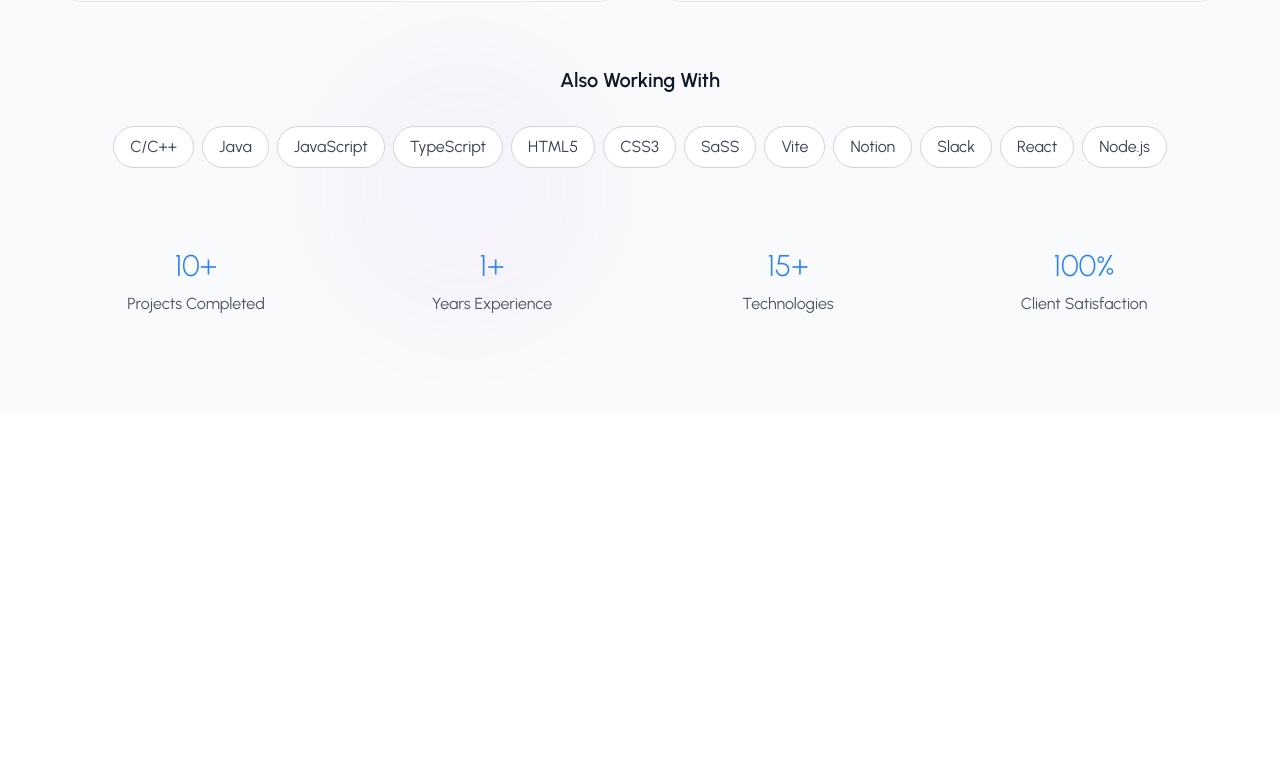
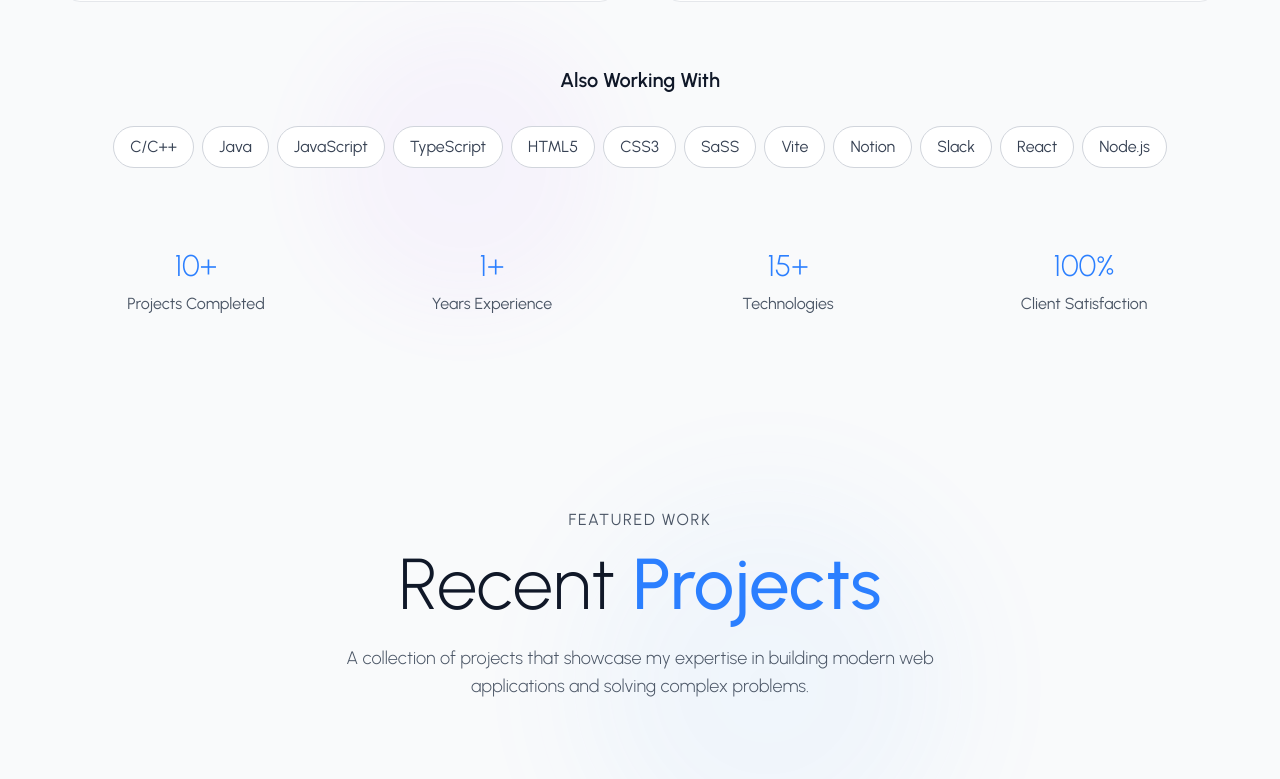
Before and after one commit to FahadKhan99/portfolio, a React (Vite) app in the folder frontend/: page / in a window 1280 px wide. Shown: the part 2002-2781 px from the top of the page. Built offline with nearby package versions, Linux system fonts and the light colour scheme.

Commit message:
feat(projects-section): implement project section with reusable cards

```diff
--- a/frontend/src/App.tsx
+++ b/frontend/src/App.tsx
@@ -1,5 +1,6 @@
 import Navbar from "./components/Navbar";
 import HeroSection from "./components/sections/HeroSection";
+import ProjectsSection from "./components/sections/ProjectsSection";
 import SkillsSection from "./components/sections/SkillsSection";
 import { ThemeProvider } from "./context/ThemeContext";
 
@@ -10,6 +11,7 @@ function App() {
         <Navbar />
         <HeroSection />
         <SkillsSection />
+        <ProjectsSection />
       </div>
     </ThemeProvider>
   );
--- /dev/null
+++ b/frontend/src/components/ProjectCard.tsx
@@ -0,0 +1,129 @@
+import { motion, type Variants } from "framer-motion";
+import { ExternalLink } from "lucide-react";
+import { FiGithub } from "react-icons/fi";
+
+type Project = {
+  id: number;
+  title: string;
+  description: string;
+  image: string;
+  tags: string[];
+  liveUrl: string;
+  githubUrl: string;
+  featured: boolean;
+  category: string;
+};
+
+interface Props {
+  project: Project;
+  index: number;
+}
+
+const ProjectCard = ({ project, index }: Props) => {
+  const cardVariants: Variants = {
+    hidden: { opacity: 0, y: 20 },
+    visible: {
+      y: 0,
+      opacity: 1,
+      transition: {
+        duration: 0.6,
+        ease: "easeOut",
+      },
+    },
+  };
+  return (
+    <motion.div
+      variants={cardVariants}
+      whileHover={{
+        y: -8,
+        transition: {
+          duration: 0.3,
+          ease: "easeOut",
+        },
+      }}
+      className="group relative"
+    >
+      <div className="rounded-2xl overflow-hidden border transition-all duration-500 dark:bg-gray-900/50 dark:border-gray-800 dark:hover:border-gray-700 dark:hover:shadow-2xl dark:hover:shadow-blue-500/10 bg-while/80 border-gray-200 hover:border-gray-300 hover:shadow-2xl hover:shadow-blue-500/10 backdrop-blur-sm">
+        {/* Project Image */}
+        <div className="relative overflow-hidden">
+          <img
+            src={project.image}
+            alt={project.title}
+            className="w-full h-48 object-cover transition-transform duration-500 group-hover:scale-105"
+          />
+
+          {/* featured badge */}
+          {project.featured && (
+            <div className="absolute top-4 left-4">
+              <span className="bg-blue-500 text-white text-xs px-3 py-1 rounded-full font-medium">
+                Featured
+              </span>
+            </div>
+          )}
+
+          {/* category badge */}
+          <div className="absolute top-4 right-4">
+            <span className="text-xs px-3 py-1 rounded-full font-medium bg-white/80 text-gray-700 dark:bg-gray-800/80 dark:text-gray-300">
+              {project.category}
+            </span>
+          </div>
+
+          {/* hover overlay with CTA buttons */}
+          <motion.div
+            initial={{ opacity: 0 }}
+            whileHover={{ opacity: 1 }}
+            transition={{ duration: 0.3 }}
+            className="absolute inset-0 bg-black/60 backdrop-blur-sm flex items-center justify-center space-x-3"
+          >
+            <motion.a
+              href={project.liveUrl}
+              initial={{ y: 20, opacity: 0.5 }}
+              whileHover={{ y: 0, opacity: 1, scale: 1.05 }}
+              transition={{ duration: 0.3, delay: 0.1 }}
+              className="bg-blue-500 hover:bg-blue-600 text-white px-4 py-2 rounded-full flex items-center justify-center space-x-2 text-sm font-medium transition-colors"
+            >
+              <ExternalLink size={16} />
+              <span>Live Demo</span>
+            </motion.a>
+            <motion.a
+              href={project.githubUrl}
+              initial={{ y: 20, opacity: 0.5 }}
+              whileHover={{ y: 0, opacity: 1, scale: 1.05 }}
+              transition={{ duration: 0.3, delay: 0.2 }}
+              className="border-2 border-white text-white hover:bg-white hover:text-gray-900 px-4 py-2 rounded-full flex items-center space-x-2 font-medium transition-all duration-300"
+            >
+              <FiGithub size={16} />
+              <span>GitHub</span>
+            </motion.a>
+          </motion.div>
+        </div>
+
+        {/* Project content */}
+        <div className="p-6">
+          <h3 className="text-xl font-medium mb-3 group-hover:text-blue-500 dark:group-hover:text-blue-400 transition-colors">
+            {project.title}
+          </h3>
+          <p className="text-sm leading-relaxed mb-4 text-gray-600 dark:text-gray-400">
+            {project.description}
+          </p>
+
+          {/* tech stack used */}
+          <div className="flex items-center flex-wrap gap-2">
+            {project.tags.map((tag, index) => {
+              return (
+                <span
+                  key={index}
+                  className="text-xs px-3 py-1 rounded-full bg-gray-100 text-gray-700 dark:bg-gray-800 dark:text-gray-300"
+                >
+                  {tag}
+                </span>
+              );
+            })}
+          </div>
+        </div>
+      </div>
+    </motion.div>
+  );
+};
+
+export default ProjectCard;
--- /dev/null
+++ b/frontend/src/components/sections/ProjectsSection.tsx
@@ -0,0 +1,74 @@
+import { motion, useInView } from "framer-motion";
+import { PROJECTS } from "../../utils/data";
+import { containerVariants, itemVariants } from "../../utils/helper";
+import ProjectCard from "../ProjectCard";
+import { useRef } from "react";
+
+const ProjectsSection = () => {
+  const sectionRef = useRef<HTMLSelectElement | null>(null);
+  const isInView = useInView(sectionRef, { once: true, margin: "-100px" });
+
+  return (
+    <section
+      id="work"
+      ref={sectionRef}
+      className="py-24 px-6 text-gray-900 bg-gray-50 dark:bg-gray-950 dark:text-white relative overflow-hidden"
+    >
+      {/*  Background elements */}
+      <motion.div className="absolute inset-0 overflow-hidden">
+        <div className="absolute top-20 right-1/4 w-96 h-96 rounded-full blur-3xl opacity-5 bg-blue-400 dark:bg-blue-500" />
+
+        <div className="absolute bottom-20 left-1/4 w-80 h-80 rounded-full blur-2xl  opacity-5 bg-purple-400 dark:bg-purple-500" />
+      </motion.div>
+
+      <div className="max-w-7xl mx-auto relative z-10">
+        {/* section header */}
+        <motion.div
+          initial="hidden"
+          animate={isInView ? "visible" : "hidden"}
+          variants={containerVariants}
+          className="text-center mb-20"
+        >
+          <motion.div
+            variants={itemVariants}
+            className="uppercase tracking-widest text-gray-600 dark:text-gray-500 mb-4"
+          >
+            Featured Work
+          </motion.div>
+
+          <motion.h2
+            variants={itemVariants}
+            className="text-3xl md:text-5xl lg:text-7xl font-light mb-6"
+          >
+            Recent{" "}
+            <span className="text-blue-500 dark:text-blue-400 font-medium">
+              Projects
+            </span>
+          </motion.h2>
+
+          <motion.p
+            variants={itemVariants}
+            className="text-lg max-w-2xl mx-auto font-light text-gray-600 dark:text-gray-400"
+          >
+            A collection of projects that showcase my expertise in building
+            modern web applications and solving complex problems.
+          </motion.p>
+        </motion.div>
+
+        {/* projects grid */}
+        <motion.div
+          initial="hidden"
+          animate={isInView ? "visible" : "hidden"}
+          variants={itemVariants}
+          className="grid md:grid-cols-2 lg:grid-cols-3 gap-8"
+        >
+          {PROJECTS.map((project, index) => {
+            return <ProjectCard key={index} project={project} index={index} />;
+          })}
+        </motion.div>
+      </div>
+    </section>
+  );
+};
+
+export default ProjectsSection;
```
